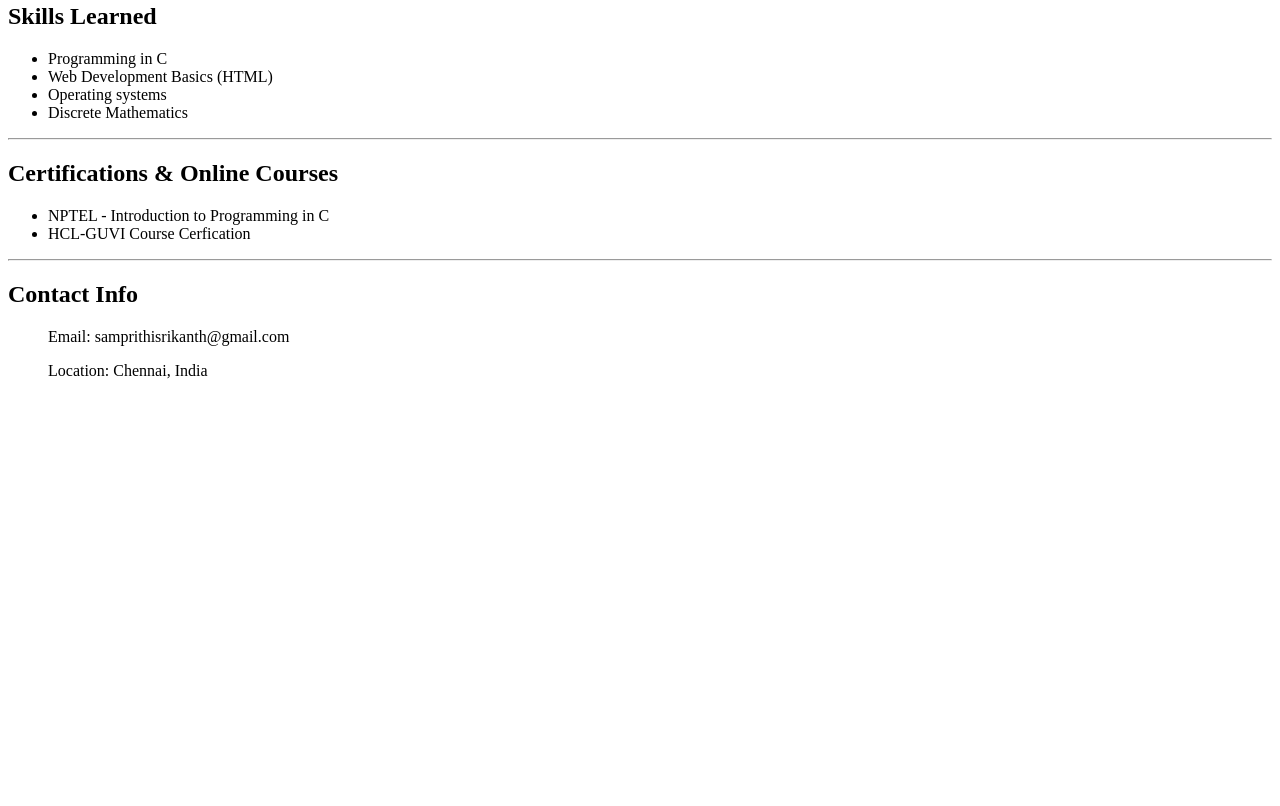
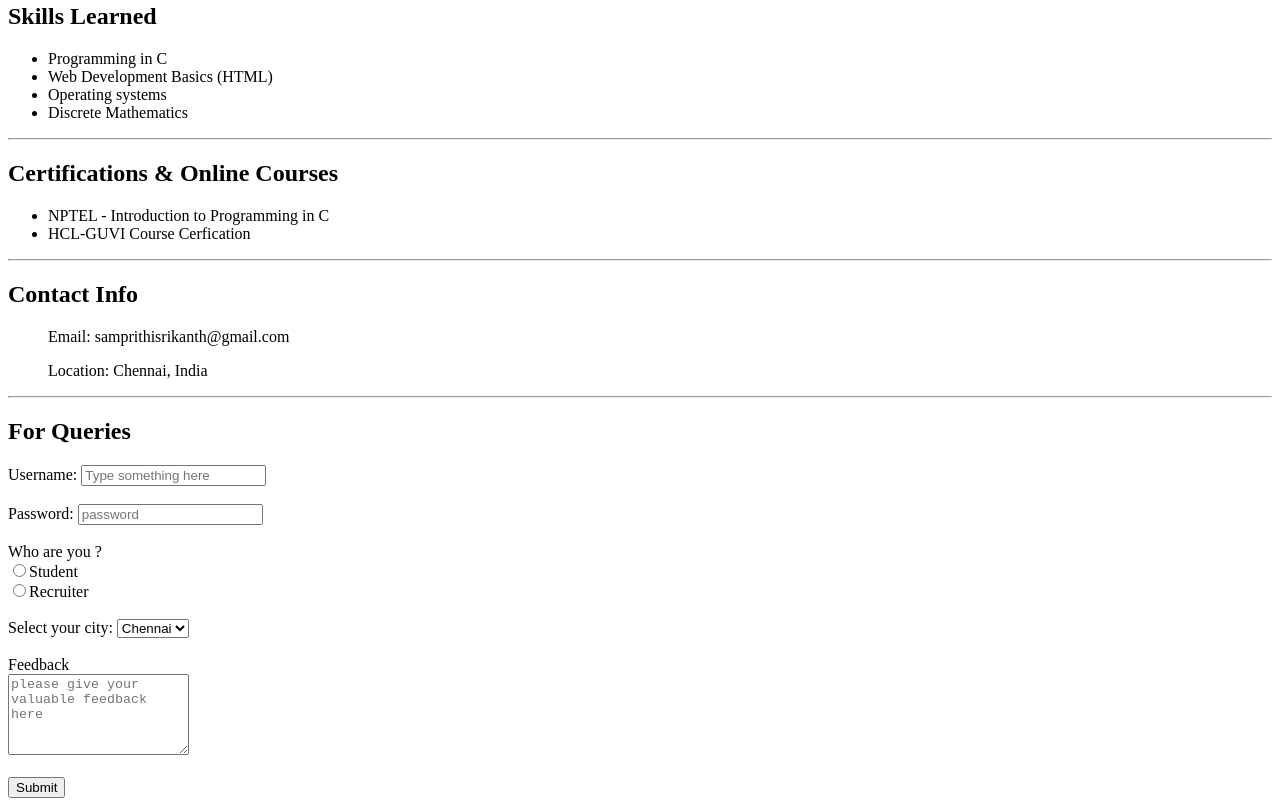
Before and after one commit to samprithisrikanth/BASIC-PORTFOLIO-USING-HTML, a plain HTML site: page index.html in a window 1280 px wide. Shown: the part 642-1448 px from the top of the page. Before the commit the page ends 1038 px from the top, so only its background shows below. Drawn offline with Linux system fonts and the light colour scheme.

Commit message:
Update index.html

```diff
--- a/index.html
+++ b/index.html
@@ -47,6 +47,38 @@
         <p>Email: samprithisrikanth@gmail.com</p>
         <p>Location: Chennai, India</p>
      </ul>
-
+    <hr>
+     <h2>For Queries</h2>
+     <form action="/action.php">
+       Username:
+       <input type="text" placeholder="Type something here">
+       <br>
+       <br>
+       Password:
+       <input type="password" placeholder="password">
+       </br>
+       </br>
+      Who are you ?
+       </br>
+       <input type="radio" value="Student" name="class">Student
+       </br>
+       <input type="radio" value="Recruiter" name="class">Recruiter
+      </br>
+      <br>
+      Select your city:
+      <select name="City">
+         <option value="Chennai">Chennai</option>
+         <option value="Delhi">Delhi</option>
+         <option value="Mumbai">Mumbai</option>
+         <option value="Pune">Pune</option>
+      </select>
+      </br>
+      <br>
+       Feedback
+       <br>
+       <textarea name="Feedback" id="101" placeholder="please give your valuable feedback here" rows="5"></textarea>      </form>
+       <br>
+      <input type="Submit" value="Submit">
+   </form>
 </body>
 </html>
```
